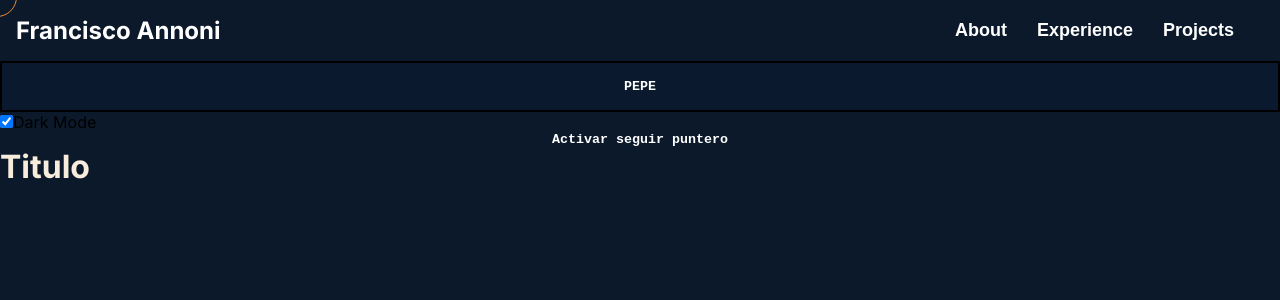
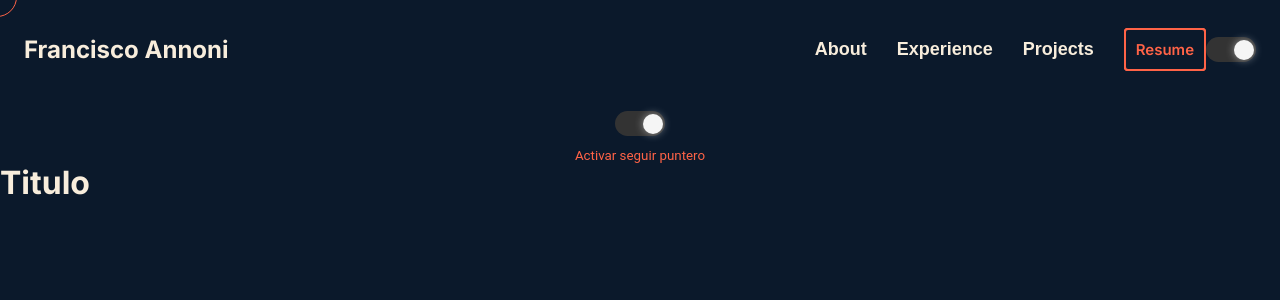
Before and after one commit to FranciscoAnnoni/Portfolio-FranciscoAnnoni, a React (Vite) app in the folder portfolio-Fran/: page / in a window 1280 px wide. Shown: the top 300 px of the page. Built offline with nearby package versions, Linux system fonts and the light colour scheme.

Commit message:
finish the navBar

```diff
--- a/portfolio-Fran/src/App.jsx
+++ b/portfolio-Fran/src/App.jsx
@@ -3,8 +3,9 @@ import './App.css';
 
 import { Toggle } from './components/Components.jsx';
 import { FollowMouse } from './components/Components.jsx';
-import { ButtonColor } from './components/Components.jsx';
+
 import Navbar from './components/NavBar.jsx'
+
 
 export const App = () => {
   const [isDark, setIsDark] = useState(true)
@@ -12,8 +13,7 @@ export const App = () => {
   return (
     <>
       <div className="App" data-theme={isDark ? "dark" : "light"}>
-        <Navbar/>
-        <ButtonColor text={"PEPE"}/>
+        <Navbar  isChecked={isDark} handleChange={() => setIsDark(!isDark)}/>
         <Toggle isChecked={isDark} handleChange={() => setIsDark(!isDark)}/>
       <FollowMouse />
       <h1 className="title">Titulo</h1>
--- a/portfolio-Fran/src/components/Components.css
+++ b/portfolio-Fran/src/components/Components.css
@@ -23,38 +23,78 @@
     transition: opacity 0.2s ease, transform 0.1s ease;
   }
 
+  /*light and Dack*/
+  .toggle-container {
+    display: flex;
+    align-items: center;
+    justify-content: center;
+    width: 100%;
+    height: 50px;
+  }
+
+  .toggle {
+    display: none; /* Esconde el input de tipo checkbox */
+  }
+
+  .toggle-label {
+    position: relative;
+    display: block;
+    width: 50px;
+    height: 25px;
+    background-color: #f0f0f0;
+    border-radius: 50px;
+    cursor: pointer;
+    transition: background-color 0.3s ease;
+  }
+
+  .toggle-label::before {
+    content: "";
+    position: absolute;
+    top: 3px;
+    left: 3px;
+    width: 20px;
+    height: 20px;
+    background-color: #ffc107; /* Color amarillo para el Sol */
+    border-radius: 50%;
+    box-shadow: 0 0 5px rgba(0, 0, 0, 0.3);
+    transition: transform 0.3s ease, background-color 0.3s ease;
+  }
+
+  .toggle:checked + .toggle-label {
+    background-color: #333; /* Cambia a fondo oscuro para el modo noche */
+  }
+
+  .toggle:checked + .toggle-label::before {
+    transform: translateX(25px); /* Mueve la "luna" al lado derecho */
+    background-color: #f5f5f5; /* Color claro para la Luna */
+    box-shadow: 0 0 8px rgba(255, 255, 255, 0.5);
+  }
 
 
 /*Buton color*/
 :root{
-    --bg-color-1: #0b192e;
-    --bg-color-2: #5f7a86;
-    --bg-color-3: #0f4460;
     --padding: 1rem 4rem;
-    --font-family: monospace;
-    --step: 0.5rem;
+    --step: 0.13rem;
   }
 
-  /*   transform: translate3d(-0.5rem, -0.5rem, 0) */
   button:is(:hover, :focus-visible) {
     --active: 1;
   }
 
   button {
+    font-family:'Roboto', sans-serif;
+    border: 0;
     --active: 0;
-    color: white;
+    color:var(--foreground-color);
     border-radius: 4px;
     position: relative;
     cursor: pointer;
-    font-family: var(--font-family);
-    font-weight: bold;
-    border: 0;
     background: transparent;
     padding: 0;
   }
 
   button span:first-of-type {
-    padding: var(--padding);
+    padding: 20px 0px 0px 20px;
   }
 
   button span:not(:first-of-type) {
@@ -63,17 +103,16 @@
 
   [aria-hidden] { color: transparent; }
   button span {
+    font-size: 15px;
+    font-weight: 600;
+    font-family: var(--primary-font);
     inset: 0;
     display: grid;
     background: var(--bg);
     place-items: center;
-    transition: 0.2s ease;
-    border: 2px solid black;
-  /*   transform:
-      translate(
-        calc((var(--active) * var(--coefficient, 0)) * (var(--step) * -1)),
-        calc((var(--active) * var(--coefficient, 0)) * (var(--step) * -1))
-      ); */
+    transition: 0.25s ease;
+    border: 2px solid var(--foreground-color);
+    border-radius: 4px;
     translate:
       calc((var(--active) * var(--coefficient, 0)) * (var(--step) * -1))
       calc((var(--active) * var(--coefficient, 0)) * (var(--step) * -1))
@@ -81,19 +120,14 @@
   }
 
   span:nth-of-type(1) {
-    --bg: var(--bg-color-3);
-  }
-
-  span:nth-of-type(2) {
-    --coefficient: 1;
-    --bg: var(--bg-color-2);
+    --bg: var(--foreground-color);
   }
 
   span:nth-of-type(3) {
     --coefficient: 2;
-    --bg: var(--bg-color-1);
+    --bg: var(--background-color);
   }
 
   button:active {
-    --active: 0.5;
+    --active: 0.43;
   }
--- a/portfolio-Fran/src/components/Components.jsx
+++ b/portfolio-Fran/src/components/Components.jsx
@@ -70,7 +70,7 @@ export const FollowMouse = () => {
 
 
 //----------------------------------------------------------------------------// Toggle de Cambio de Modo Darck a Light
-export const Toggle = ({handleChange, isChecked}) => {
+export const Toggle = ({ handleChange, isChecked }) => {
   return (
     <div className="toggle-container">
       <input
@@ -80,9 +80,8 @@ export const Toggle = ({handleChange, isChecked}) => {
         onChange={handleChange}
         checked={isChecked}
       />
-            <label htmlFor="check">Dark Mode</label>
+      <label htmlFor="check" className="toggle-label"></label>
     </div>
-
   );
 };
 
@@ -97,3 +96,12 @@ export const ButtonColor = ({text}) => {
 
     );
 };
+
+//----------------------------------------------------------------------------// Boton vase de la App
+export const ButtonNav = ({ text, href, onClick }) => {
+  return (
+    <div class="button-nav-wrapper">
+    <a class="button-nav" href="/your-link" target="_blank" rel="noopener noreferrer">{text}</a>
+    </div>
+  );
+};
--- a/portfolio-Fran/src/components/NavBar.css
+++ b/portfolio-Fran/src/components/NavBar.css
@@ -7,13 +7,13 @@
     display: flex;
     justify-content: space-between;
     align-items: center;
-    padding: 1rem;
+    padding: 1.5rem;
   }
 
   .navbar-left .logo {
     font-size: 1.5rem;
     font-weight: bold;
-    color: #fff;
+    color: var(--primary-text-color);
     text-decoration: none;
   }
 
@@ -21,6 +21,7 @@
   .navbar-right {
     display: flex;               /* Utiliza flexbox para alinearlos */
     justify-content: flex-end;   /* Alinea a la derecha */
+    align-items:center;
 }
 
 .nav-links {
@@ -37,7 +38,7 @@
 
 /* Estilos generales para los enlaces */
 .navbar .nav-link {
-    color: var(--white); /* Personaliza con tu color base */
+    color: var(--primary-text-color); /* Personaliza con tu color base */
     font-family: 'Mc Saatchi', sans-serif;
     font-size: 18px;
     font-weight: 900;
@@ -47,7 +48,7 @@
 }
 
 .navbar .nav-link:hover {
-    color: var(--accent-color); /* Cambia a tu color de hover */
+    color: var(--foreground-color); /* Cambia a tu color de hover */
 }
 
 /* Subrayado dinámico */
@@ -56,7 +57,7 @@
     position: absolute;
     height: 1px;
     width: 100%;
-    background: var(--accent-color); /* Personaliza con tu color de subrayado */
+    background: var(--foreground-color); /* Personaliza con tu color de subrayado */
     bottom: -5px; /* Ajusta la distancia entre texto y subrayado */
     left: 0;
     transform: scaleX(0);
--- a/portfolio-Fran/src/components/NavBar.jsx
+++ b/portfolio-Fran/src/components/NavBar.jsx
@@ -1,9 +1,13 @@
 import React from 'react';
+import { useState } from 'react';
 
 import './Navbar.css';
+import { ButtonColor } from './Components.jsx';
+import { Toggle } from './Components.jsx';
 
 
-const Navbar = () => {
+const Navbar =  ({handleChange, isChecked}) => {
+
     return (
             <nav className="navbar">
                 <div className="navbar-left">
@@ -22,9 +26,14 @@ const Navbar = () => {
                             <a href="/projects" className="nav-link">Projects</a>
                         </li>
                     </ul>
+                    <div>
+                        <ButtonColor text="Resume" href="/resume.pdf" />
+                    </div>
+                    <div>
                     <a className="darkLight-icon">
-                        <i className="fas fa-sun"></i>
+                        <Toggle isChecked={isChecked} handleChange={handleChange}/>
                     </a>
+                    </div>
                 </div>
             </nav>
 
--- a/portfolio-Fran/src/index.css
+++ b/portfolio-Fran/src/index.css
@@ -5,9 +5,9 @@
   box-sizing: border-box;
 }
 
-
 /* Variables de temas (se aplican automáticamente a nivel root) */
 [data-theme="light"] {
+  --white: #ffffff;
   --background-color: #f8eddc;
   --primary-text-color: #0b192b;
   --foreground-color: #ed892f;
@@ -16,17 +16,12 @@
 [data-theme="dark"] {
   --background-color: #0b192b;
   --primary-text-color: #f8eddc;
-  --foreground-color: #ed892f;
-}
-
-.fontFamily {
-  font-family: "Inter", serif;
-  font-optical-sizing: auto;
-  font-weight: 400;
-  font-style: normal;
+  --foreground-color:  #ff6347;
 }
 
 :root {
+  --primary-font: "Inter", serif;
+  --second-family: 'Mc Saatchi', sans-serif;
   font-family: "Inter", serif;
   font-optical-sizing: auto;
   font-style: normal;
```
Lines whose indentation alone changed are shown as unchanged.
